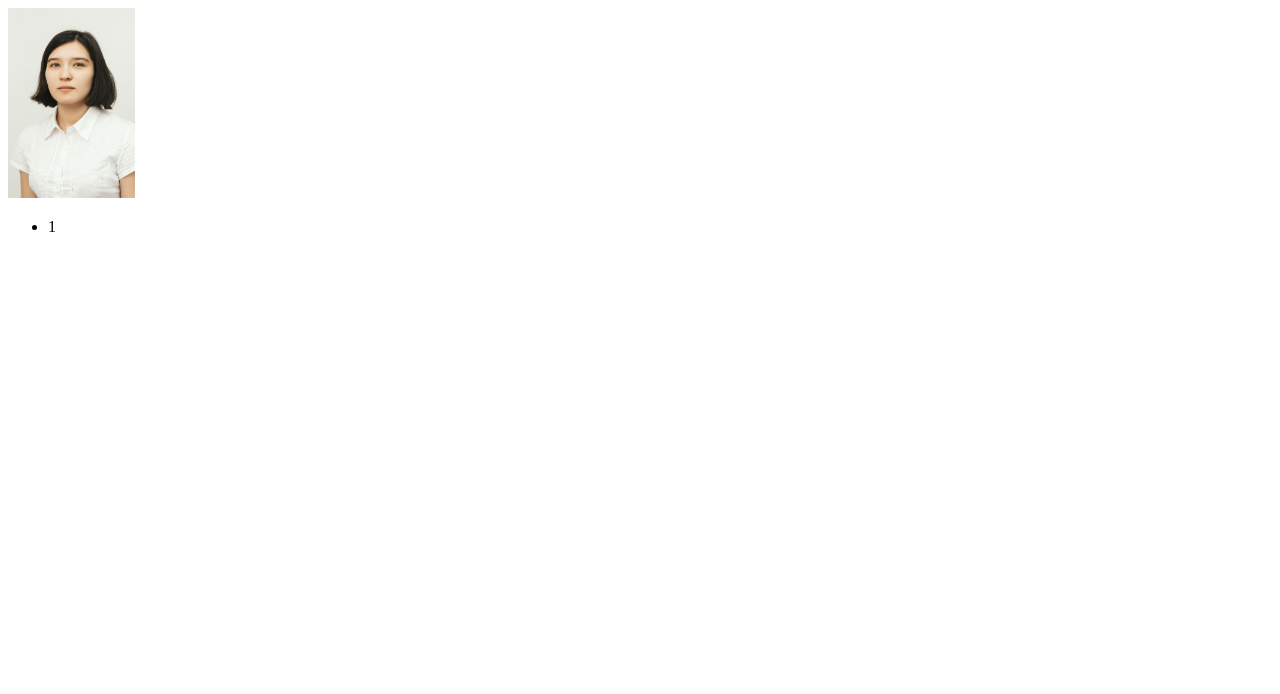
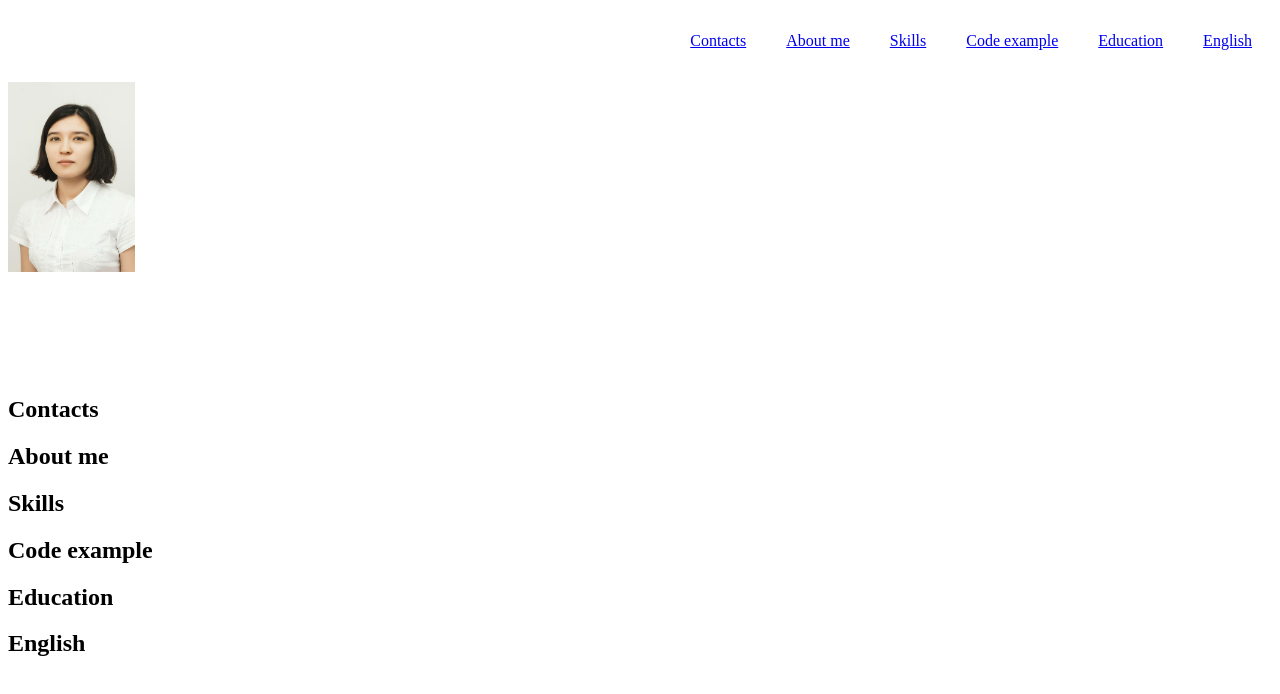
Before and after one commit to dioliver29/rsschool-cv, a plain HTML site: page index.html in a window 1280 px wide. Drawn offline with Linux system fonts and the light colour scheme.

Commit message:
docs: add menu

```diff
--- a/index.html
+++ b/index.html
@@ -1,20 +1,61 @@
 <!DOCTYPE html>
-<html lang="ru">
+<html lang="end">
 <head>
     <meta charset="UTF-8">
-    <title>CV Diana Stikheeva</title>
+    <meta name="viewport" content="width=device-width, initial-scale=1.0">
+    <title>Diana Stikheeva</title>
     <link rel="stylesheet" href="./style.css">
+    <link rel="preconnect" href="https://fonts.gstatic.com">
+    <link href="https://fonts.googleapis.com/css2?family=Roboto:wght@100;300;500;700&display=swap" rel="stylesheet">
 </head>
 <body>
-    <header>
-        <img src="./assets/img/CvFoto.jpg" alt="Фото" weight="150px" height="190px">
-        <nav>
-            <ul>
-                <li>
-                    1
-                </li>
+    <header class = "header">
+        <nav class="nav">
+            <ul class="nav-list">
+                <li class="nav-item"><a href="#contacts" class="nav-link">Contacts</a></li>
+                <li class="nav-item"><a href="#aboutme" class="nav-link">About me</a></li>
+                <li class="nav-item"><a href="#skills" class="nav-link">Skills</a></li>
+                <li class="nav-item"><a href="#code" class="nav-link">Code example</a></li>
+                <li class="nav-item"><a href="#education" class="nav-link">Education</a></li>
+                <li class="nav-item"><a href="#english" class="nav-link">English</a></li>
             </ul>
+            <img src="./assets/img/CvFoto.jpg" alt="Фото" weight="150px" height="190px">
         </nav>
     </header>
+
+    <main class="main">
+        <section class="section" id="contacts">
+            <h2 class="section-title">Contacts</h2>
+        </section>
+
+        <section class="section" id="aboutme">
+            <h2 class="section-title">About me</h2>
+
+        </section>
+
+        <section class="section" id="skills">
+            <h2 class="section-title">Skills</h2>
+
+        </section>
+
+        <section class="section" id="code">
+            <h2 class="section-title">Code example</h2>
+
+        </section>
+
+        <section class="section" id="education">
+            <h2 class="section-title">Education</h2>
+
+        </section>
+
+        <section class="section" id="english">
+            <h2 class="section-title">English</h2>
+
+        </section>
+    </main>
+
+    <footer class="footer">
+
+    </footer>
 </body>
 </html>
--- a/style.css
+++ b/style.css
@@ -1,5 +1,18 @@
 .header {
 	top:20px;
+}
+
+* {
+    box-sizing: border-box;
+  }
+
+.body {
+    font-family: 'Roboto', sans-serif;
+    min-height: 100vh;
+    margin: 0; padding: 0;
+    display: flex;
+    flex-direction: column;
+    justify-content: space-between;
 }
 
 .main {
@@ -13,3 +26,25 @@
 .posCenter {
 	margin-left:33%;
 }
+
+.container {
+    max-width: 1440px;
+    margin: 0 auto;
+  }
+
+ .nav-list {
+   display: flex;
+   justify-content: flex-end;
+   align-items: center;
+   list-style: none;
+ }
+
+.nav-link {
+  padding: 0 20px;
+  line-height: 50px;
+  transition: .3s;
+}
+
+ html {
+   scroll-behavior: smooth;
+ }
```
